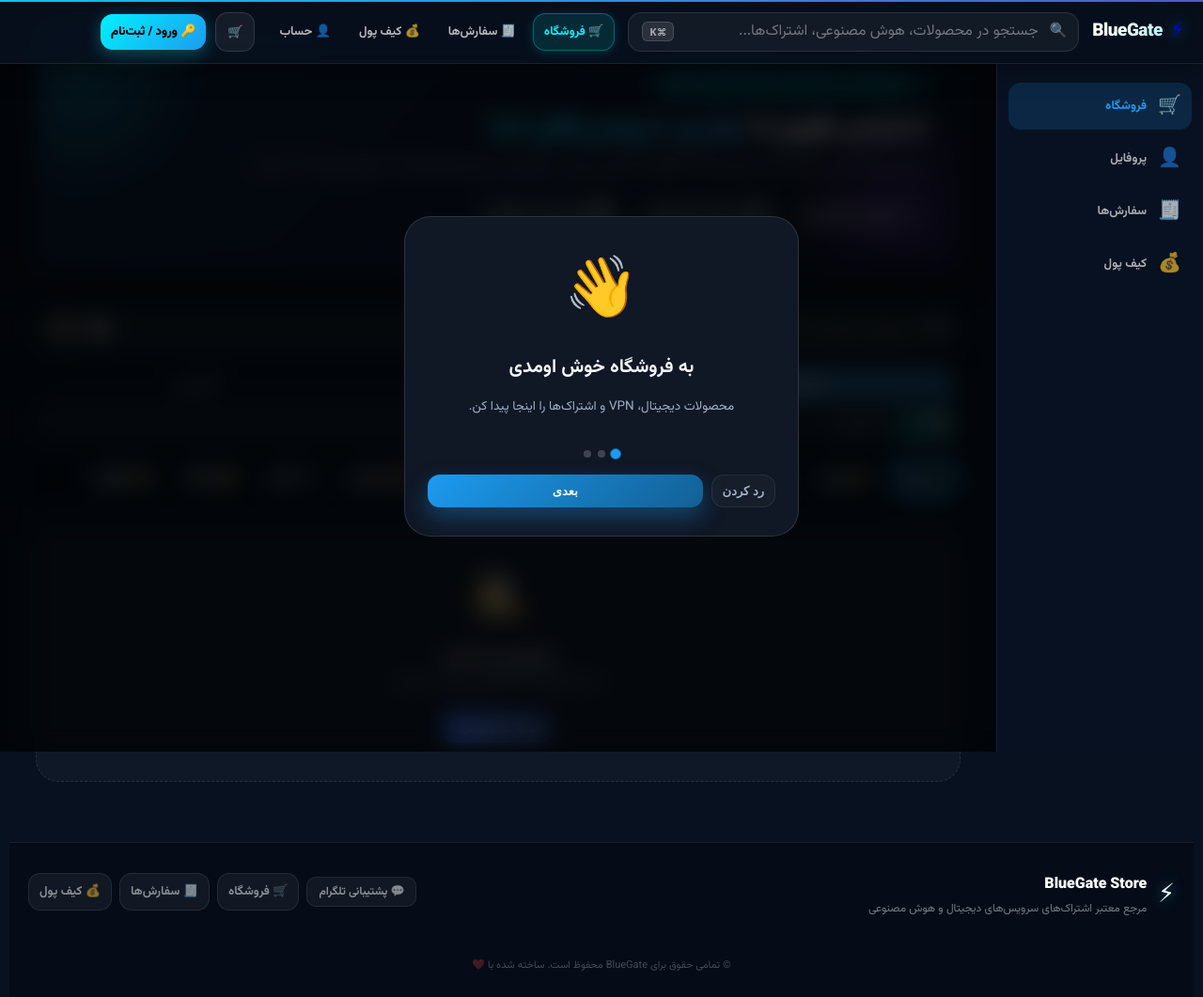
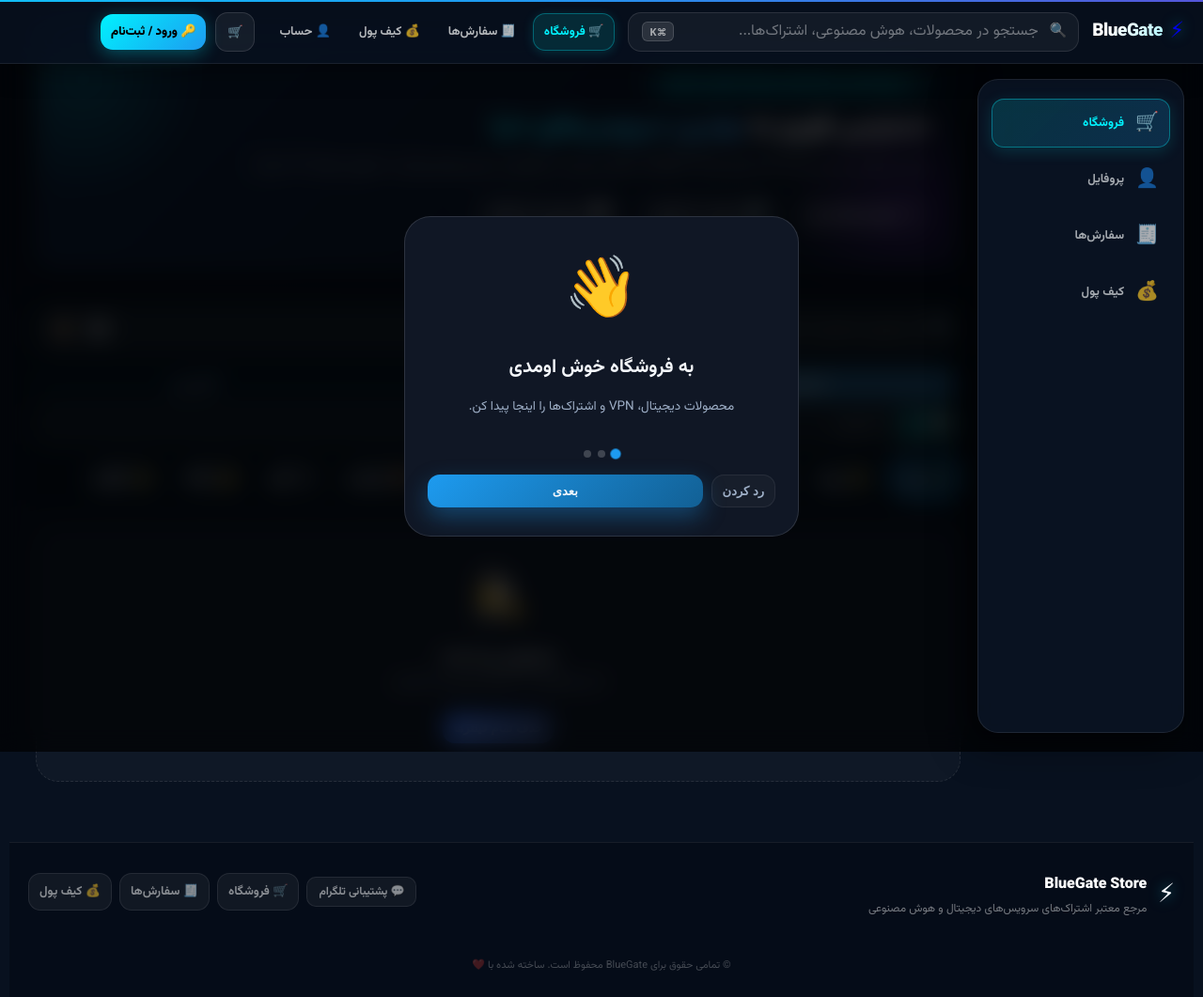
Before and after one commit to paliparsa/BlueReferral, a PHP site: page /web/ in a window 1280 px wide. Shown: the top 1061 px of the page at 94% size. Run offline with PHP 8.4, Linux system fonts and the light colour scheme; data that the repository does not hold is empty; some libraries are stand-ins or nearby versions.

Commit message:
Add files via upload

```diff
--- a/public/web/index.html
+++ b/public/web/index.html
@@ -13,8 +13,8 @@
   <link rel="preconnect" href="https://fonts.gstatic.com" crossorigin>
   <link href="https://fonts.googleapis.com/css2?family=Vazirmatn:wght@300;400;500;700;900&display=swap" rel="stylesheet">
   <!-- NO Telegram WebApp script - this is the web version -->
-  <link rel="stylesheet" href="style.css?v=web-1.5">
-  <link rel="stylesheet" href="web-overrides.css?v=web-1.5">
+  <link rel="stylesheet" href="style.css?v=web-2.0">
+  <link rel="stylesheet" href="web-overrides.css?v=web-2.0">
 </head>
 <body class="web-mode">
 
@@ -289,7 +289,7 @@
     window._webAdminMode = _urlParams.get('admin') === '1';
   </script>
 
-  <script src="app.js?v=web-1.5"></script>
-  <script src="web-init.js?v=web-1.5"></script>
+  <script src="app.js?v=web-2.0"></script>
+  <script src="web-init.js?v=web-2.0"></script>
 </body>
 </html>
--- a/public/web/web-overrides.css
+++ b/public/web/web-overrides.css
@@ -239,53 +239,60 @@ body.web-mode .web-inner-topbar { display: none !important; }
   filter: brightness(1.08);
 }
 
-/* ── Desktop Sidebar ── */
+/* ── Desktop Sidebar (Floating Glass Panel) ── */
 .web-sidebar {
   display: none;
   position: fixed;
-  top: var(--web-header-h);
-  right: 0;
+  top: calc(var(--web-header-h) + 16px);
+  right: 20px;
   width: var(--web-sidebar-w);
-  height: calc(100vh - var(--web-header-h));
-  background: rgba(10, 20, 38, 0.85);
-  backdrop-filter: blur(16px);
-  border-left: 1px solid rgba(255,255,255,0.07);
-  padding: 20px 12px;
+  height: calc(100vh - var(--web-header-h) - 36px);
+  background: rgba(11, 20, 36, 0.9);
+  backdrop-filter: blur(24px) saturate(180%);
+  -webkit-backdrop-filter: blur(24px) saturate(180%);
+  border: 1px solid rgba(255, 255, 255, 0.09);
+  border-radius: 22px;
+  padding: 20px 14px;
   z-index: 8800;
+  box-shadow: -8px 12px 40px rgba(0, 0, 0, 0.5);
   overflow-y: auto;
 }
 .web-sidebar-inner {
   display: flex;
   flex-direction: column;
-  gap: 6px;
+  gap: 8px;
 }
 .web-sidebar-btn {
   display: flex;
   align-items: center;
   gap: 12px;
   background: none;
-  border: none;
-  color: rgba(255,255,255,0.65);
+  border: 1px solid transparent;
+  color: rgba(248, 250, 252, 0.65);
   font-size: 14px;
   font-family: inherit;
   font-weight: 600;
   padding: 12px 16px;
   border-radius: 14px;
   cursor: pointer;
-  transition: all 0.2s;
+  transition: all 0.2s cubic-bezier(0.2, 0.8, 0.2, 1);
   text-align: right;
   direction: rtl;
   width: 100%;
 }
 .web-sidebar-btn span { font-size: 20px; }
 .web-sidebar-btn:hover {
-  background: rgba(255,255,255,0.06);
+  background: rgba(255, 255, 255, 0.06);
   color: #fff;
+  border-color: rgba(255, 255, 255, 0.1);
+  transform: translateX(-3px);
 }
 .web-sidebar-btn.active {
-  background: rgba(29,155,240,0.16);
-  color: var(--accent, #1d9bf0);
+  background: linear-gradient(135deg, rgba(0, 242, 254, 0.15), rgba(29, 155, 240, 0.2));
+  color: #00f2fe;
+  border-color: rgba(0, 242, 254, 0.35);
   font-weight: 800;
+  box-shadow: 0 4px 16px rgba(0, 242, 254, 0.15);
 }
 
 /* ── Web App Shell on Desktop ── */
```
Also changed, not shown: other parts of public/web/web-overrides.css (+25 -0 lines).
